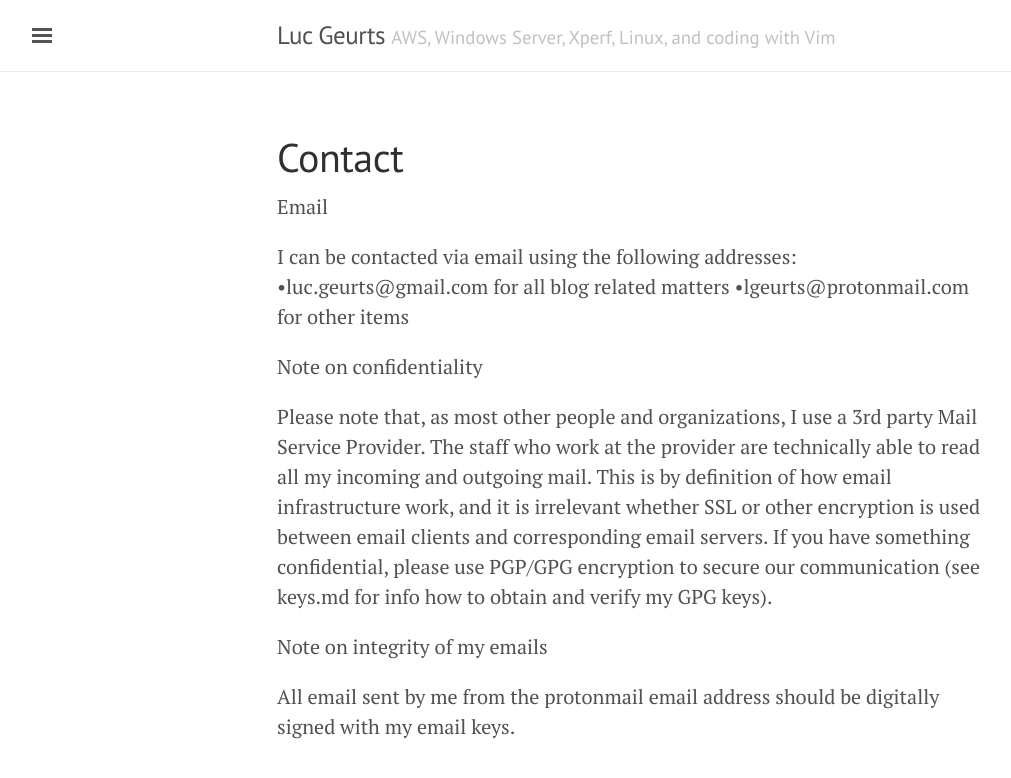
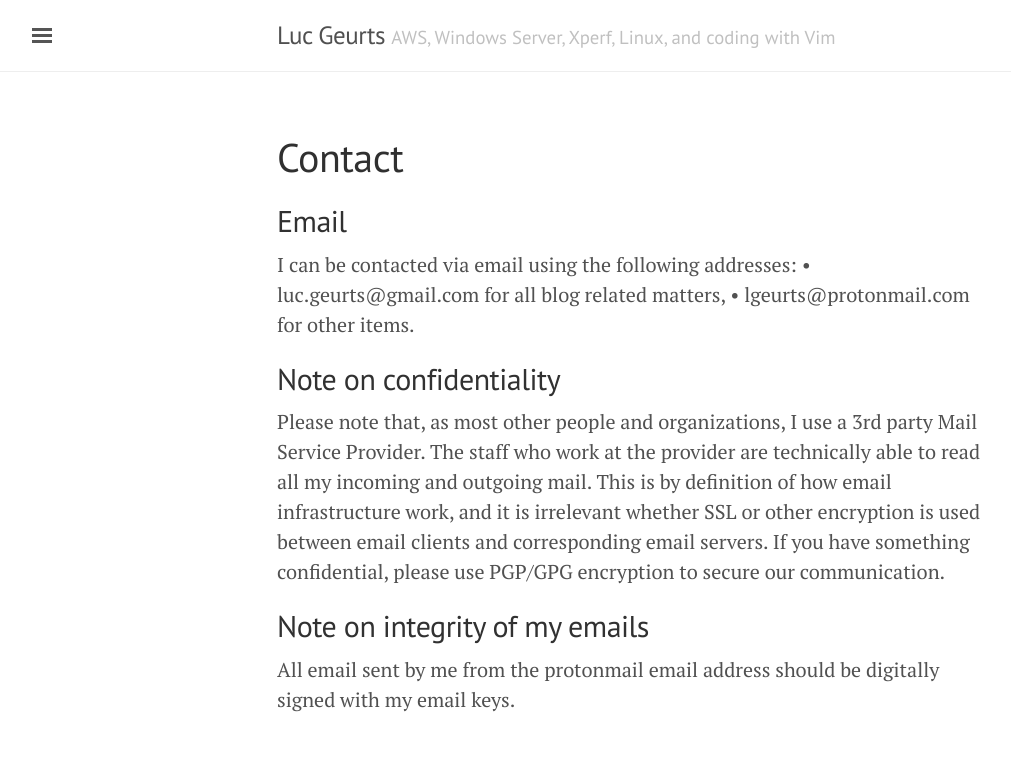
Before and after one commit to lgeurts/lgeurts.github.io, a Jekyll site: the page built from contact.md, in a window 1280 px wide. Shown: the top 778 px of the page, without its empty margins (3-1014 px from the left). Built offline with Jekyll 4.4.1, drawn with Linux system fonts in a browser that asks for light colours; nearby versions of some CDN libraries.

Commit message:
Update contact.md

```diff
--- a/contact.md
+++ b/contact.md
@@ -4,15 +4,18 @@
 ---
 
 Email
+-----
 
 I can be contacted via email using the following addresses:
-•luc.geurts@gmail.com for all blog related matters
-•lgeurts@protonmail.com for other items
+• luc.geurts@gmail.com for all blog related matters,
+• lgeurts@protonmail.com for other items.
 
 Note on confidentiality
+-----------------------
 
-Please note that, as most other people and organizations, I use a 3rd party Mail Service Provider. The staff who work at the provider are technically able to read all my incoming and outgoing mail. This is by definition of how email infrastructure work, and it is irrelevant whether SSL or other encryption is used between email clients and corresponding email servers. If you have something confidential, please use PGP/GPG encryption to secure our communication (see keys.md for info how to obtain and verify my GPG keys).
+Please note that, as most other people and organizations, I use a 3rd party Mail Service Provider. The staff who work at the provider are technically able to read all my incoming and outgoing mail. This is by definition of how email infrastructure work, and it is irrelevant whether SSL or other encryption is used between email clients and corresponding email servers. If you have something confidential, please use PGP/GPG encryption to secure our communication.
 
 Note on integrity of my emails
+------------------------------
 
 All email sent by me from the protonmail email address should be digitally signed with my email keys.
```
